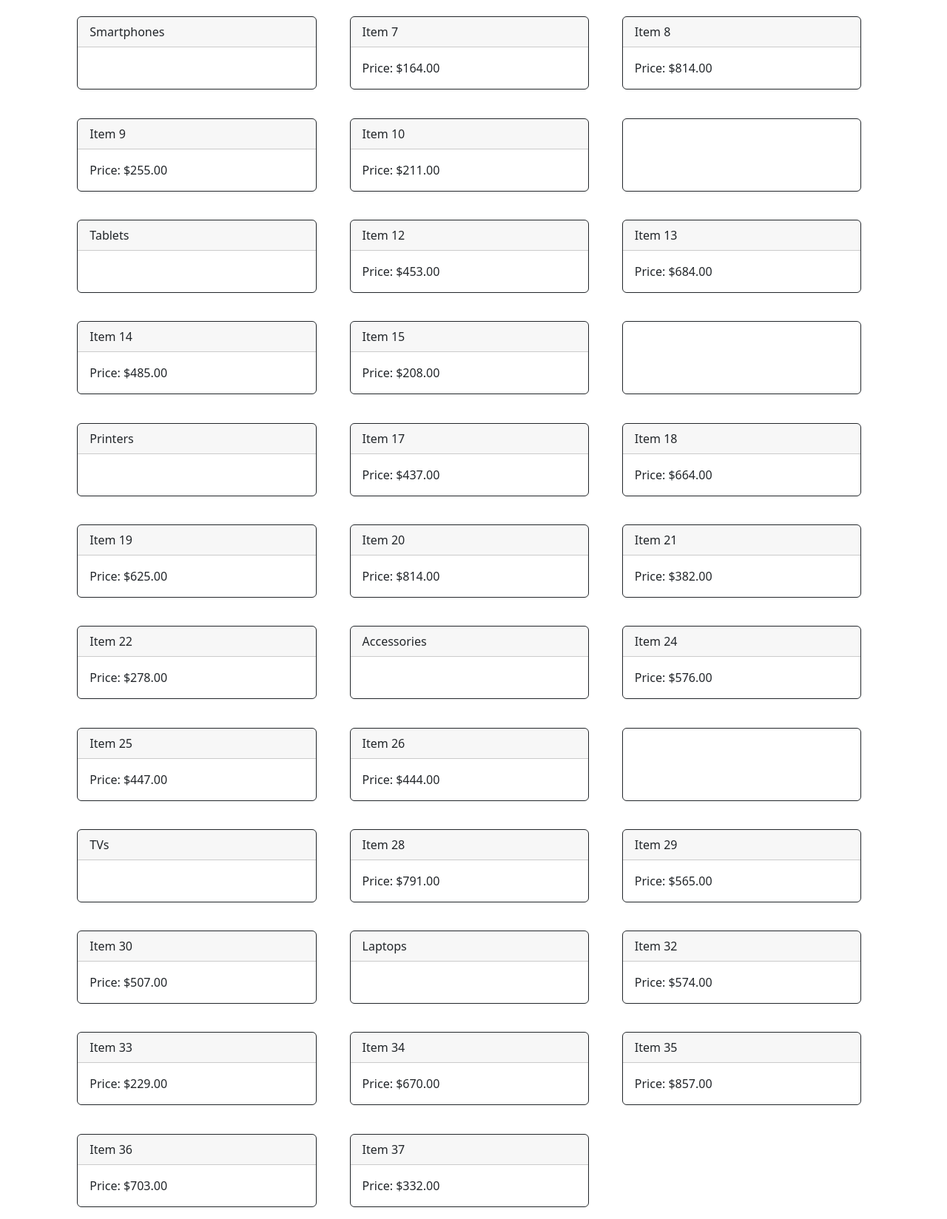
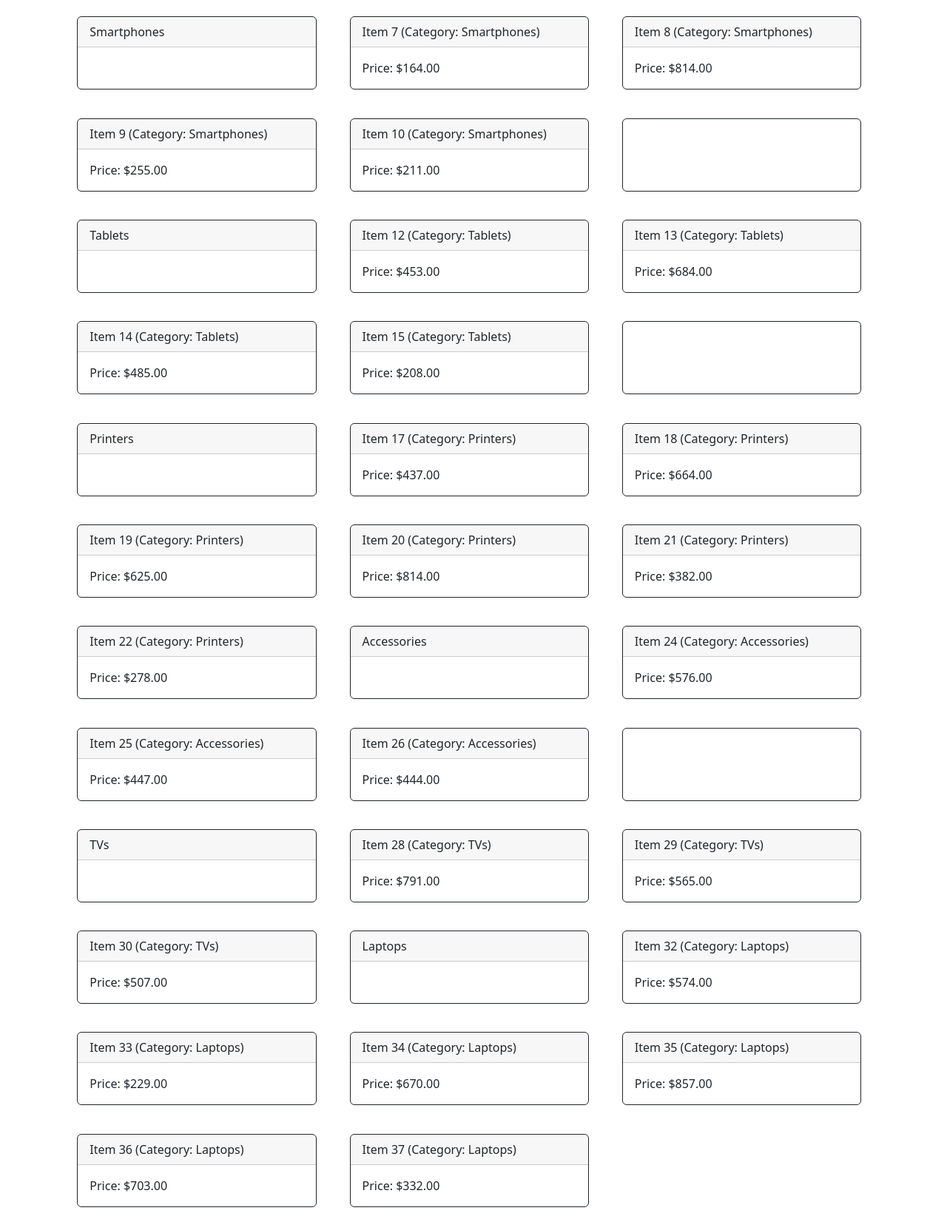
Before and after one commit to wuller1/php_assignment_isdigi, a PHP site: page / in a window 1280 px wide. Shown: the whole page at 74% size. Run offline with PHP 8.4, Linux system fonts and the light colour scheme; data comes from the database, SQL or seed files in the repository.

Commit message:
minor changes

```diff
--- a/views/items.php
+++ b/views/items.php
@@ -27,10 +27,11 @@
     foreach ($items as $item) :
         echo ("
         <div class='card border-dark mb-3' style='max-width: 18rem;'>
-            <div class='card-header'>{$item[0]}</div>
+            <div class='card-header'>{$item[0]} (Category: $category)</div>
             <div class='card-body text-dark'>
             Price: \${$item[1]}.00
             </div>
+
         </div>");
         $item_number += 1;
     endforeach;
```
